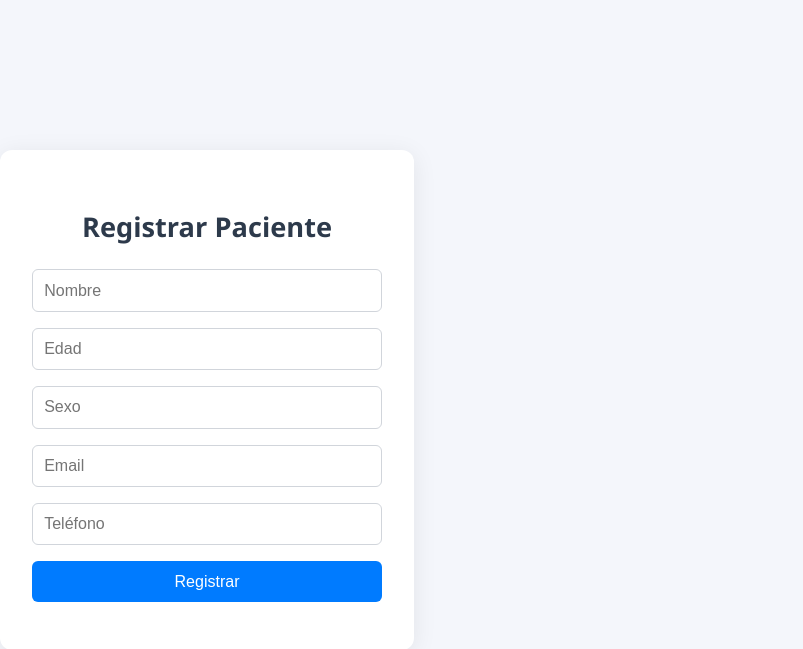
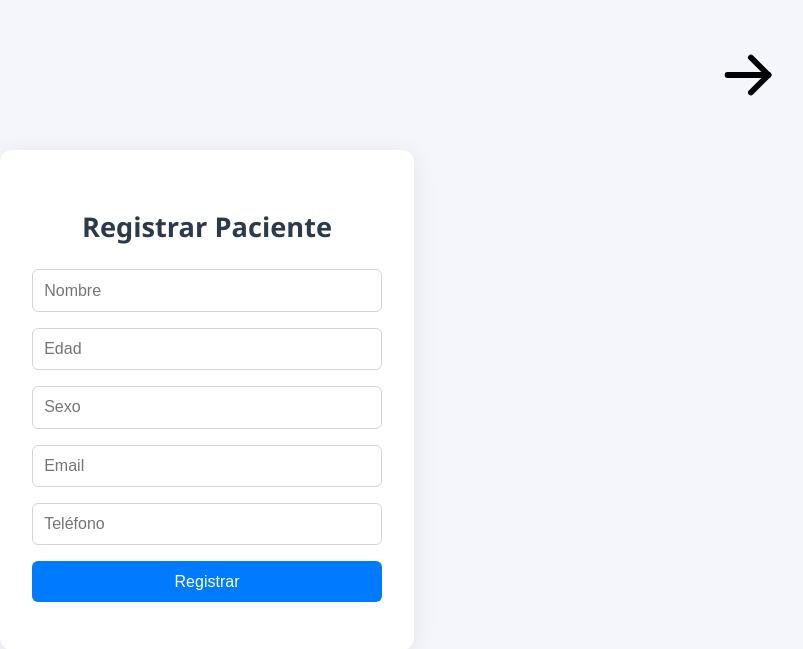
Before and after one commit to angelalvc/app_gestion_medica, a FastAPI app: page /patients/register in a window 1280 px wide. Shown: the top 649 px of the page, without its empty margins (433-1236 px from the left). Run offline with FastAPI, Linux system fonts and the light colour scheme; the visitor is signed in with stand-in values (Sample User, id 1).

Commit message:
Añadir flechas a páginas de registro de citas y pacientes que devuelvan al dashboard 28-06-2025

```diff
--- a/app/static/styles/stylelogin.css
+++ b/app/static/styles/stylelogin.css
@@ -101,7 +101,34 @@ body {
     background: #0056b3;
 }
 
+.arrow-dashboard {
+    position: absolute;
+    right: 5%;
+    top: 5%;
+    z-index: 9999;
+    background: none;
+    border: none;
+    cursor: pointer;
+    padding: 0;
+    transition: transform 0.2s;
+    margin: 0;
+}
+
+
+.arrow-dashboard:hover {
+    transform: scale(1.1);
+}
+.arrow-dashboard img {
+    display: block;
+    width: 70px;
+    height: 70px;
+}
+
 @media (max-width: 500px) {
+    .arrow-dashboard {
+        top: 12px;
+        right: 12px;
+    }
     .login-container {
         width: 95vw;
         padding: 1.5rem 0.5rem;
--- a/app/templates/register_appointment.html
+++ b/app/templates/register_appointment.html
@@ -6,6 +6,9 @@
     <link rel="stylesheet" href="../static/styles/stylelogin.css">
 </head>
 <body>
+        <a href="/dashboard" class="arrow-dashboard" title="Volver al Dashboard" aria-label="Volver al Dashboard">
+            <img src="../static/arrow-right.svg" width="50" height="50" alt="Volver al Dashboard">
+        </a>
         <div class="login-container">
             <h1>Registrar Cita</h1>
             <form method="POST" action="/appointments/register">
--- a/app/templates/register_patient.html
+++ b/app/templates/register_patient.html
@@ -7,6 +7,9 @@
     <link rel="stylesheet" href="../static/styles/stylelogin.css">
 </head>
 <body>
+    <a href="/dashboard" class="arrow-dashboard" title="Volver al Dashboard" aria-label="Volver al Dashboard">
+            <img src="../static/arrow-right.svg" width="50" height="50" alt="Volver al Dashboard">
+    </a>
     <div class="login-container">
         <h1>Registrar Paciente</h1>
         <form method="POST" action="/patients/register">
```
Also changed, not shown: app/static/arrow-right.svg (added). Lines whose indentation alone changed are shown as unchanged.
